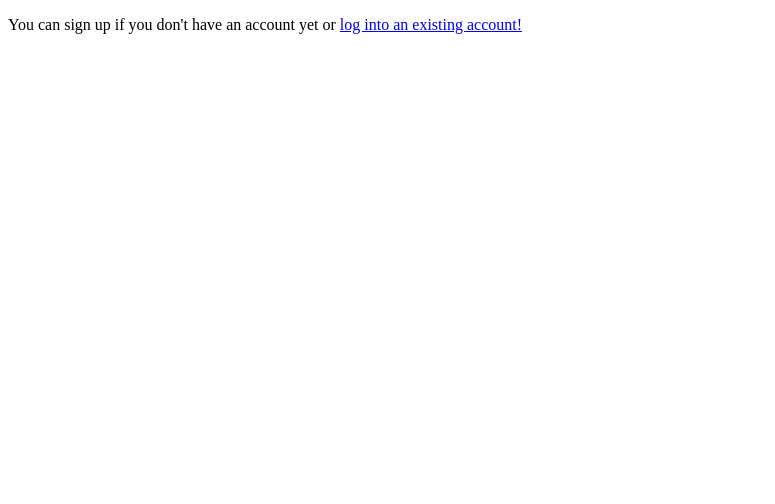
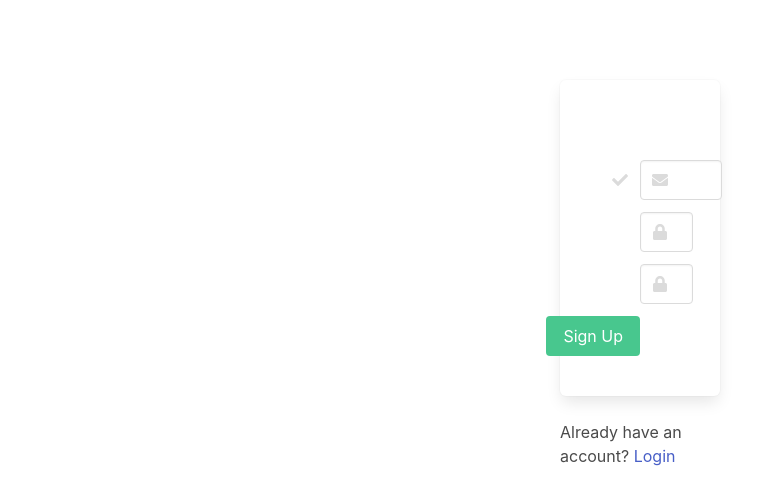
Before and after one commit to sleepymarcy/HealthBook, a React (Create React App) app: page /register in a window 1280 px wide. Shown: the top 504 px of the page, without its empty margins (0-775 px from the left). Built offline with nearby package versions, Linux system fonts and the light colour scheme.

Commit message:
Login and Register Page

```diff
--- a/package.json
+++ b/package.json
@@ -3,6 +3,9 @@
   "version": "0.1.0",
   "private": true,
   "dependencies": {
+    "@fortawesome/fontawesome-svg-core": "^1.2.36",
+    "@fortawesome/free-solid-svg-icons": "^5.15.4",
+    "@fortawesome/react-fontawesome": "^0.1.16",
     "@testing-library/jest-dom": "^5.16.1",
     "@testing-library/react": "^12.1.2",
     "@testing-library/user-event": "^13.5.0",
--- a/src/application.tsx
+++ b/src/application.tsx
@@ -1,7 +1,8 @@
 import React, { useEffect } from "react";
 import { BrowserRouter, Route, Switch, RouteComponentProps } from 'react-router-dom'
 import logging from "./config/logging";
-import authRoutes from './config/routes'
+import authRoutes from './config/routes';
+import 'bulma/css/bulma.css';
 
 const Application: React.FunctionComponent<{}> = props => {
   useEffect(() => {
--- /dev/null
+++ b/src/css/index.css
@@ -0,0 +1,11 @@
+.login-wrapper {
+    padding:  5em 35em 5em 35em;
+}
+
+.box-wrapper {
+    padding: 5em !important;
+}
+
+.log-button {
+    float: right;
+}
--- a/src/pages/login.tsx
+++ b/src/pages/login.tsx
@@ -1,7 +1,11 @@
 import React, { useEffect } from 'react';
+import '../css/index.css'
 import IPage from '../interfaces/page'
 import logging from '../config/logging'
 import { Link } from 'react-router-dom'
+
+import { FontAwesomeIcon } from "@fortawesome/react-fontawesome";
+import { faEnvelope, faCheck, faLock } from '@fortawesome/free-solid-svg-icons'
 
 const LoginPage: React.FunctionComponent<IPage> = props => {
 
@@ -10,8 +14,36 @@ const LoginPage: React.FunctionComponent<IPage> = props => {
     }, [props.name]);
 
     return (
-        <div>
-            <p>You can login if you have an account or <Link to='/register'>sign up!</Link> </p>
+        <div className="login-wrapper">
+            <div className="box box-wrapper">
+                <div className="field">
+                    <p className="control has-icons-left has-icons-right">
+                        <input className="input" type="email" placeholder="Email" />
+                        <span className="icon is-small is-left">
+                            <FontAwesomeIcon icon={faEnvelope} />
+                        </span>
+                        <span className="icon is-small is-right">
+                            <FontAwesomeIcon icon={faCheck} />
+                        </span>
+                    </p>
+                </div>
+                <div className="field">
+                    <p className="control has-icons-left">
+                        <input className="input" type="password" placeholder="Password" />
+                        <span className="icon is-small is-left">
+                            <FontAwesomeIcon icon={faLock} />
+                        </span>
+                    </p>
+                </div>
+                <div className="field log-button" id="">
+                    <p className="control">
+                        <button className="button is-success">
+                            Login
+                        </button>
+                    </p>
+                </div>
+            </div>
+            <p>Don't have an account? <Link to='/register'>Register</Link></p>
         </div>
     )
 }
--- a/src/pages/signup.tsx
+++ b/src/pages/signup.tsx
@@ -2,6 +2,9 @@ import React, { useEffect } from 'react';
 import IPage from '../interfaces/page'
 import logging from '../config/logging'
 import { Link } from 'react-router-dom'
+
+import { FontAwesomeIcon } from "@fortawesome/react-fontawesome";
+import { faEnvelope, faCheck, faLock } from '@fortawesome/free-solid-svg-icons'
 
 const SignupPage: React.FunctionComponent<IPage> = props => {
 
@@ -10,9 +13,46 @@ const SignupPage: React.FunctionComponent<IPage> = props => {
     }, [props.name]);
 
     return (
-        <div>
-            <p>You can sign up if you don't have an account yet or <Link to='/login'>log into an existing account!</Link> </p>
+        <div className="login-wrapper">
+            <div className="box box-wrapper">
+                <div className="field">
+                    <p className="control has-icons-left has-icons-right">
+                        <input className="input" type="email" placeholder="Email" />
+                        <span className="icon is-small is-left">
+                            <FontAwesomeIcon icon={faEnvelope} />
+                        </span>
+                        <span className="icon is-small is-right">
+                            <FontAwesomeIcon icon={faCheck} />
+                        </span>
+                    </p>
+                </div>
+                <div className="field">
+                    <p className="control has-icons-left">
+                        <input className="input" type="password" placeholder="Password" />
+                        <span className="icon is-small is-left">
+                            <FontAwesomeIcon icon={faLock} />
+                        </span>
+                    </p>
+                </div>
+                <div className="field">
+                    <p className="control has-icons-left">
+                        <input className="input" type="password" placeholder="Repeat Password" />
+                        <span className="icon is-small is-left">
+                            <FontAwesomeIcon icon={faLock} />
+                        </span>
+                    </p>
+                </div>
+                <div className="field log-button" id="">
+                    <p className="control">
+                        <button className="button is-success">
+                            Sign Up
+                        </button>
+                    </p>
+                </div>
+            </div>
+            <p>Already have an account? <Link to='/login'>Login</Link></p>
         </div>
+
     )
 }
 
```
Also changed, not shown: 1 other file (tests, documents, lock files or other folders).
